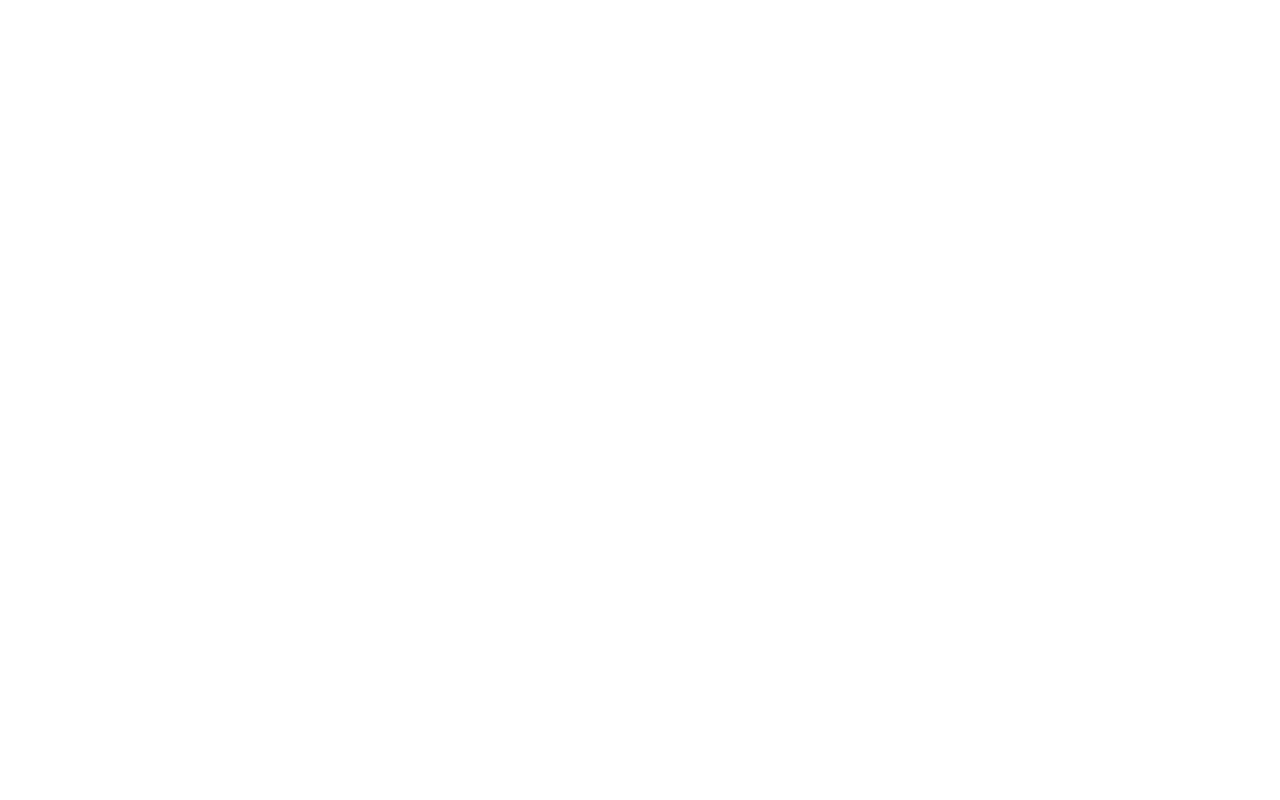
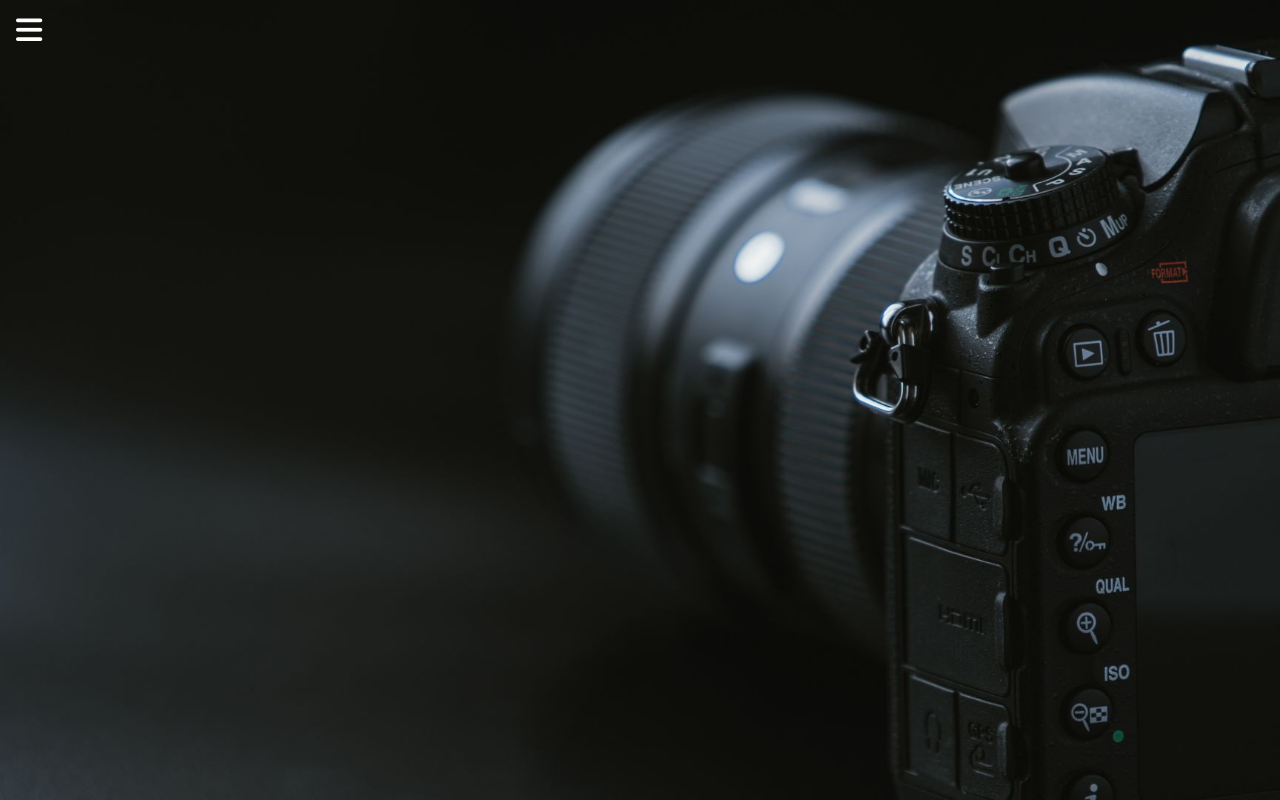
Before and after one commit to darshan90226/Photography_page, a plain HTML site: page index.html in a window 1280 px wide. Drawn offline with Linux system fonts and the light colour scheme.

Commit message:
Update style.css

```diff
--- a/style.css
+++ b/style.css
@@ -8,7 +8,7 @@
 .main_box {
     min-height: 100vh;
     min-height: 100dvh;
-   background-position: 60% center;
+    background: url("photo.jpg") center / cover no-repeat;
 }
 
 /* Open menu button */
```
